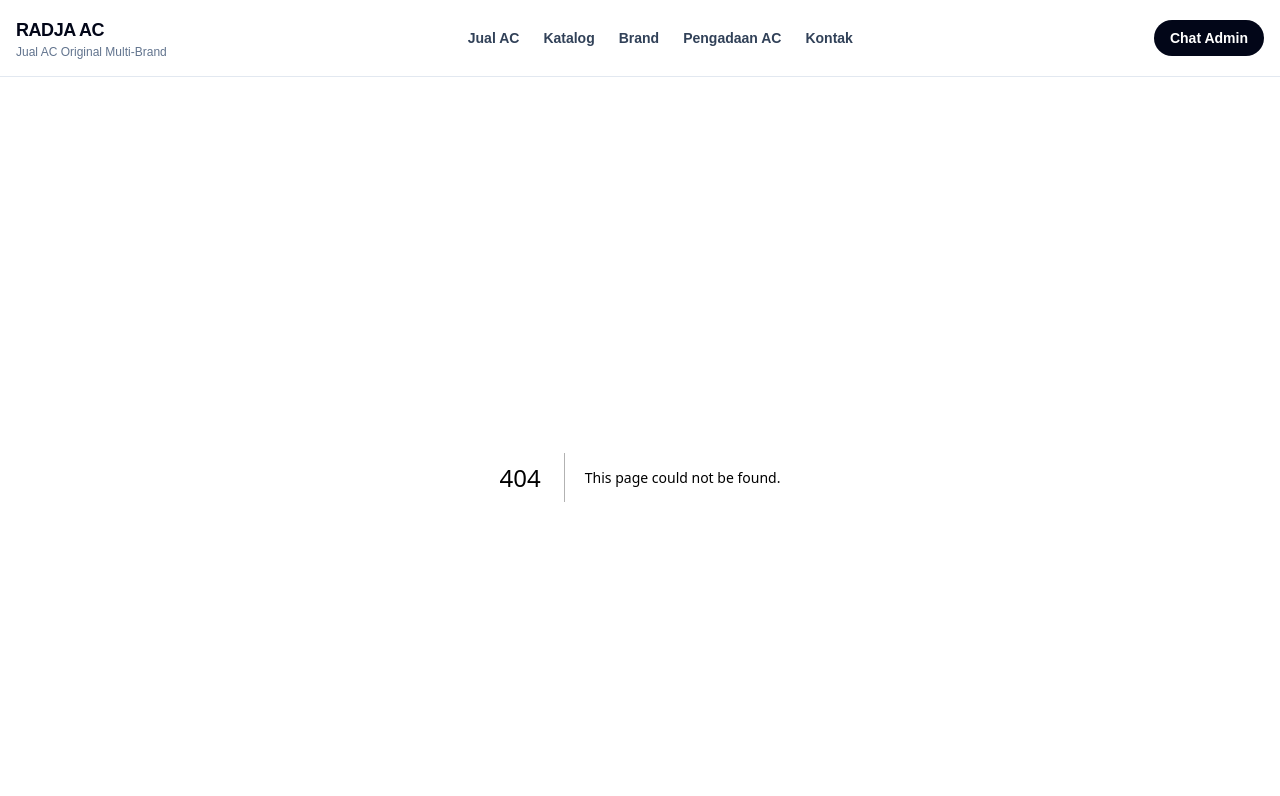
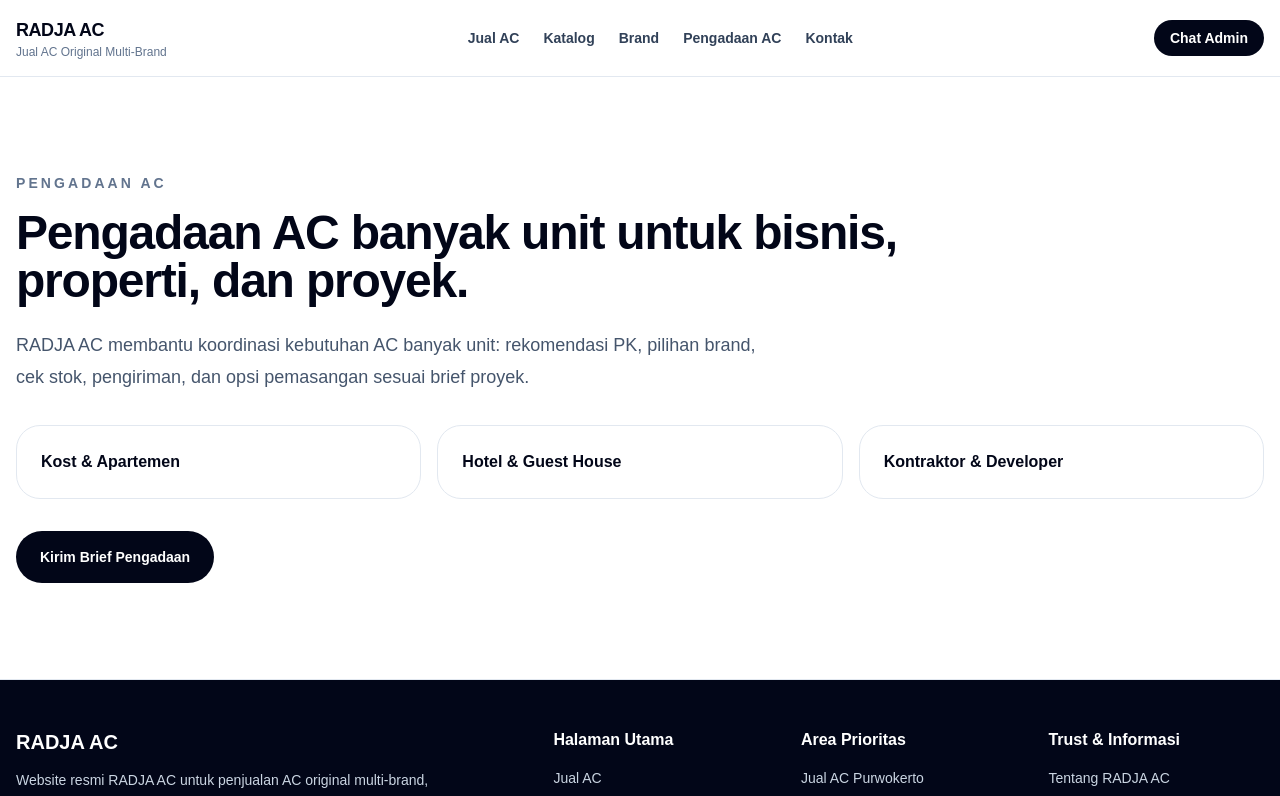
Before and after one commit to ibank31/Radjaac-NextJs, a Next.js app: page /pengadaan-ac in a window 1280 px wide. Before the commit this address had no page. Shown: the top 796 px of the page. Built offline with nearby package versions, Linux system fonts and the light colour scheme.

Commit message:
Add main page route shells (#4)

```diff
--- /dev/null
+++ b/app/jual-ac/page.js
@@ -0,0 +1,46 @@
+import Link from "next/link";
+import { routes } from "@/content/routes";
+import { buildMetadata } from "@/lib/seo";
+import WhatsappLink from "@/components/ui/WhatsappLink";
+
+export const metadata = buildMetadata({
+  title: "Jual AC Original Multi-Brand | RADJA AC",
+  description:
+    "RADJA AC membantu pembelian AC original multi-brand untuk rumah, usaha, kantor, hotel, proyek, dan kebutuhan banyak unit. Konsultasi PK, cek stok, pengiriman, dan opsi pemasangan.",
+  path: routes.jualAc,
+});
+
+export default function JualAcPage() {
+  return (
+    <main className="bg-white">
+      <section className="mx-auto max-w-7xl px-4 py-16 lg:py-24">
+        <p className="text-sm font-bold uppercase tracking-[0.22em] text-slate-500">
+          Jual AC RADJA AC
+        </p>
+        <h1 className="mt-4 max-w-4xl text-4xl font-black tracking-tight text-slate-950 md:text-5xl">
+          Jual AC original multi-brand untuk kebutuhan rumah, usaha, kantor, hotel, dan proyek.
+        </h1>
+        <p className="mt-6 max-w-3xl text-lg leading-8 text-slate-600">
+          RADJA AC membantu pembeli memilih AC berdasarkan ukuran ruangan, daya listrik, budget,
+          stok unit, area pengiriman, dan opsi pemasangan yang memungkinkan.
+        </p>
+
+        <div className="mt-8 flex flex-col gap-3 sm:flex-row">
+          <WhatsappLink
+            className="inline-flex items-center justify-center rounded-full bg-slate-950 px-6 py-4 text-sm font-black text-white transition hover:bg-slate-800"
+            source="Halaman Jual AC"
+            intent="konsultasi pembelian AC"
+          >
+            Chat Admin RADJA AC
+          </WhatsappLink>
+          <Link
+            href={routes.katalog}
+            className="inline-flex items-center justify-center rounded-full border border-slate-300 px-6 py-4 text-sm font-bold text-slate-950 transition hover:bg-slate-50"
+          >
+            Lihat Katalog AC
+          </Link>
+        </div>
+      </section>
+    </main>
+  );
+}
--- /dev/null
+++ b/app/katalog/page.js
@@ -0,0 +1,58 @@
+import Link from "next/link";
+import { routes } from "@/content/routes";
+import { buildMetadata } from "@/lib/seo";
+import WhatsappLink from "@/components/ui/WhatsappLink";
+
+export const metadata = buildMetadata({
+  title: "Katalog AC | Pilihan AC Split, Inverter, Low Watt & Komersial",
+  description:
+    "Lihat kategori AC yang bisa dikonsultasikan di RADJA AC: AC 1/2 PK, split rumah, inverter, low watt, dan AC kantor/komersial.",
+  path: routes.katalog,
+});
+
+const categories = [
+  { label: "AC 1/2 PK", href: routes.katalogAcSetengahPk },
+  { label: "AC Split Rumah", href: routes.katalogAcSplitRumah },
+  { label: "AC Inverter", href: routes.katalogAcInverter },
+  { label: "AC Low Watt", href: routes.katalogAcLowWatt },
+  { label: "AC Kantor & Komersial", href: routes.katalogAcKantorKomersial },
+];
+
+export default function KatalogPage() {
+  return (
+    <main className="bg-white">
+      <section className="mx-auto max-w-7xl px-4 py-16 lg:py-24">
+        <p className="text-sm font-bold uppercase tracking-[0.22em] text-slate-500">
+          Katalog AC
+        </p>
+        <h1 className="mt-4 max-w-4xl text-4xl font-black tracking-tight text-slate-950 md:text-5xl">
+          Mulai pilih AC dari kebutuhan ruangan, daya listrik, dan pola pemakaian.
+        </h1>
+        <p className="mt-6 max-w-3xl text-lg leading-8 text-slate-600">
+          Katalog ini membantu Anda menentukan kategori AC sebelum chat admin untuk cek stok,
+          rekomendasi PK, harga, pengiriman, dan opsi pemasangan.
+        </p>
+
+        <div className="mt-8 grid gap-4 md:grid-cols-2 lg:grid-cols-3">
+          {categories.map((item) => (
+            <Link
+              key={item.href}
+              href={item.href}
+              className="rounded-3xl border border-slate-200 p-6 font-black text-slate-950 transition hover:-translate-y-1 hover:shadow-lg"
+            >
+              {item.label}
+            </Link>
+          ))}
+        </div>
+
+        <WhatsappLink
+          className="mt-8 inline-flex rounded-full bg-slate-950 px-6 py-4 text-sm font-black text-white transition hover:bg-slate-800"
+          source="Halaman Katalog"
+          intent="konsultasi kategori AC dan rekomendasi PK"
+        >
+          Konsultasi Pilihan AC
+        </WhatsappLink>
+      </section>
+    </main>
+  );
+}
--- /dev/null
+++ b/app/kontak/page.js
@@ -0,0 +1,44 @@
+import { routes } from "@/content/routes";
+import { siteConfig } from "@/content/site";
+import { buildMetadata } from "@/lib/seo";
+import WhatsappLink from "@/components/ui/WhatsappLink";
+
+export const metadata = buildMetadata({
+  title: "Kontak RADJA AC | Chat Admin untuk Cek Stok & Konsultasi AC",
+  description:
+    "Hubungi RADJA AC untuk konsultasi pembelian AC, cek stok, rekomendasi PK, pengiriman unit, opsi pemasangan, dan pengadaan banyak unit.",
+  path: routes.kontak,
+});
+
+export default function KontakPage() {
+  return (
+    <main className="bg-white">
+      <section className="mx-auto max-w-7xl px-4 py-16 lg:py-24">
+        <p className="text-sm font-bold uppercase tracking-[0.22em] text-slate-500">
+          Kontak RADJA AC
+        </p>
+        <h1 className="mt-4 max-w-4xl text-4xl font-black tracking-tight text-slate-950 md:text-5xl">
+          Chat admin untuk cek stok, rekomendasi PK, pengiriman, dan opsi pemasangan.
+        </h1>
+        <p className="mt-6 max-w-3xl text-lg leading-8 text-slate-600">
+          RADJA AC berbasis di {siteConfig.businessBase}. Sampaikan ukuran ruangan, daya listrik,
+          budget, lokasi, dan jumlah unit agar admin bisa bantu arahkan pilihan AC yang sesuai.
+        </p>
+
+        <div className="mt-8 rounded-3xl border border-slate-200 bg-slate-50 p-6">
+          <p className="text-sm font-bold text-slate-500">WhatsApp</p>
+          <p className="mt-2 text-2xl font-black text-slate-950">
+            {siteConfig.whatsappDisplay}
+          </p>
+          <WhatsappLink
+            className="mt-5 inline-flex rounded-full bg-slate-950 px-6 py-4 text-sm font-black text-white transition hover:bg-slate-800"
+            source="Halaman Kontak"
+            intent="konsultasi pembelian AC"
+          >
+            Chat Admin RADJA AC
+          </WhatsappLink>
+        </div>
+      </section>
+    </main>
+  );
+}
--- /dev/null
+++ b/app/pengadaan-ac/page.js
@@ -0,0 +1,56 @@
+import Link from "next/link";
+import { routes } from "@/content/routes";
+import { buildMetadata } from "@/lib/seo";
+import WhatsappLink from "@/components/ui/WhatsappLink";
+
+export const metadata = buildMetadata({
+  title: "Pengadaan AC untuk Kost, Hotel, Kantor & Proyek | RADJA AC",
+  description:
+    "RADJA AC membantu kebutuhan pengadaan AC banyak unit untuk kost, apartemen, hotel, guest house, kantor, kontraktor, developer, dan proyek.",
+  path: routes.pengadaanAc,
+});
+
+const procurementLinks = [
+  { label: "Kost & Apartemen", href: routes.pengadaanKostApartemen },
+  { label: "Hotel & Guest House", href: routes.pengadaanHotelGuestHouse },
+  { label: "Kontraktor & Developer", href: routes.pengadaanKontraktorDeveloper },
+];
+
+export default function PengadaanAcPage() {
+  return (
+    <main className="bg-white">
+      <section className="mx-auto max-w-7xl px-4 py-16 lg:py-24">
+        <p className="text-sm font-bold uppercase tracking-[0.22em] text-slate-500">
+          Pengadaan AC
+        </p>
+        <h1 className="mt-4 max-w-4xl text-4xl font-black tracking-tight text-slate-950 md:text-5xl">
+          Pengadaan AC banyak unit untuk bisnis, properti, dan proyek.
+        </h1>
+        <p className="mt-6 max-w-3xl text-lg leading-8 text-slate-600">
+          RADJA AC membantu koordinasi kebutuhan AC banyak unit: rekomendasi PK, pilihan brand,
+          cek stok, pengiriman, dan opsi pemasangan sesuai brief proyek.
+        </p>
+
+        <div className="mt-8 grid gap-4 md:grid-cols-3">
+          {procurementLinks.map((item) => (
+            <Link
+              key={item.href}
+              href={item.href}
+              className="rounded-3xl border border-slate-200 p-6 font-black text-slate-950 transition hover:-translate-y-1 hover:shadow-lg"
+            >
+              {item.label}
+            </Link>
+          ))}
+        </div>
+
+        <WhatsappLink
+          className="mt-8 inline-flex rounded-full bg-slate-950 px-6 py-4 text-sm font-black text-white transition hover:bg-slate-800"
+          source="Halaman Pengadaan AC"
+          intent="konsultasi pengadaan AC banyak unit"
+        >
+          Kirim Brief Pengadaan
+        </WhatsappLink>
+      </section>
+    </main>
+  );
+}
```
